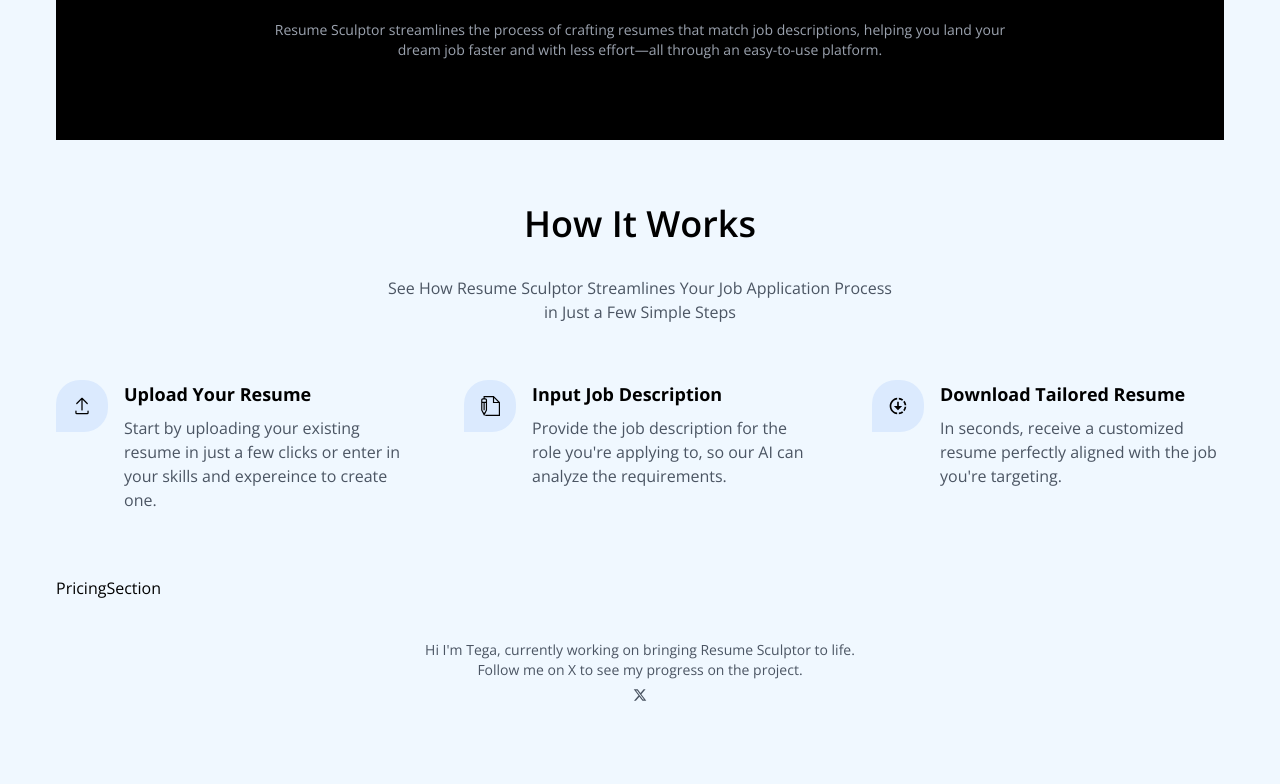
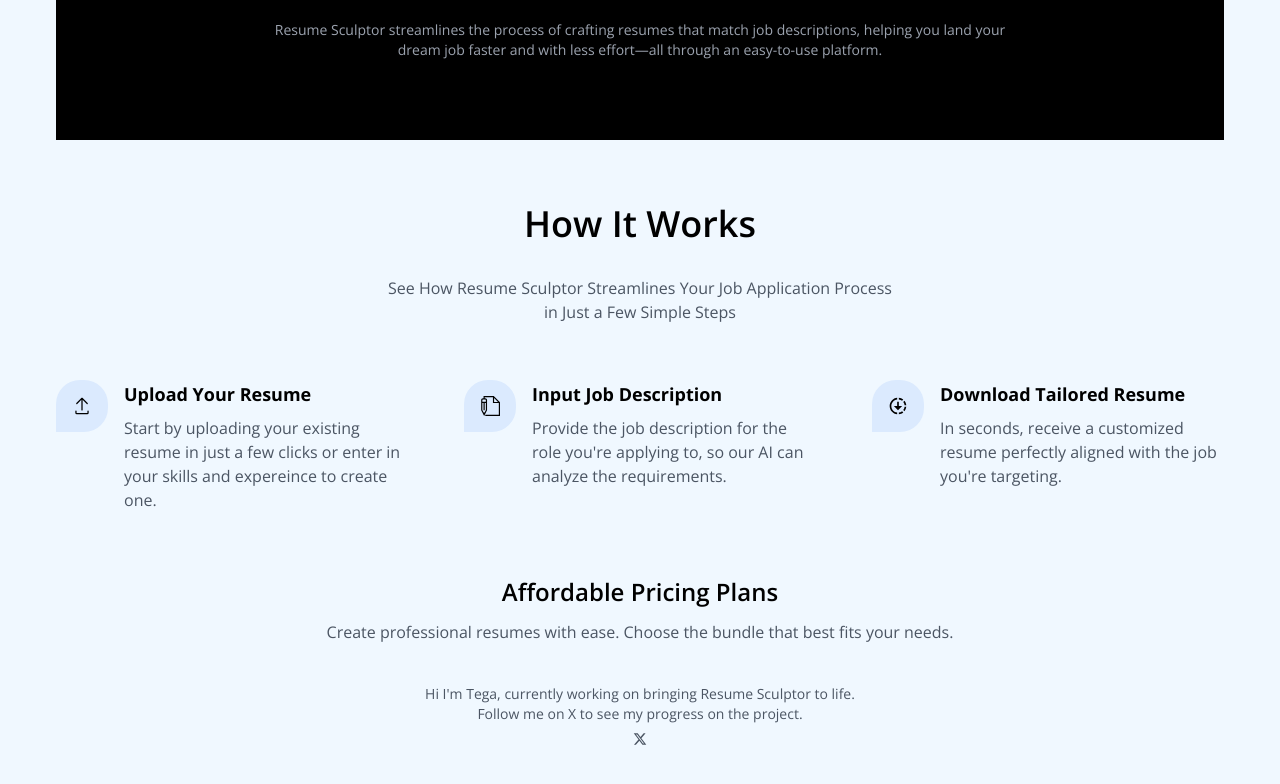
Before and after one commit to Tegacreatives/resume-sculptor-client, a Next.js app: page / in a window 1280 px wide. Shown: the part 908-1692 px from the top of the page. Before the commit the page ends 1650 px from the top, so only its background shows below. Built offline with nearby package versions, Linux system fonts and the light colour scheme.

Commit message:
Start pricing section

```diff
--- a/app/components/landingPage/PricingSection.tsx
+++ b/app/components/landingPage/PricingSection.tsx
@@ -1,7 +1,18 @@
 import React from "react";
 
 const PricingSection = () => {
-  return <div>PricingSection</div>;
+  return (
+    <section className="flex items-center justify-center text-center space-y-14">
+      <div className="space-y-3">
+        <h2>Affordable Pricing Plans</h2>
+        <p>
+          Create professional resumes with ease. Choose the bundle that best
+          fits your needs.
+        </p>
+      </div>
+      <div></div>
+    </section>
+  );
 };
 
 export default PricingSection;
```
